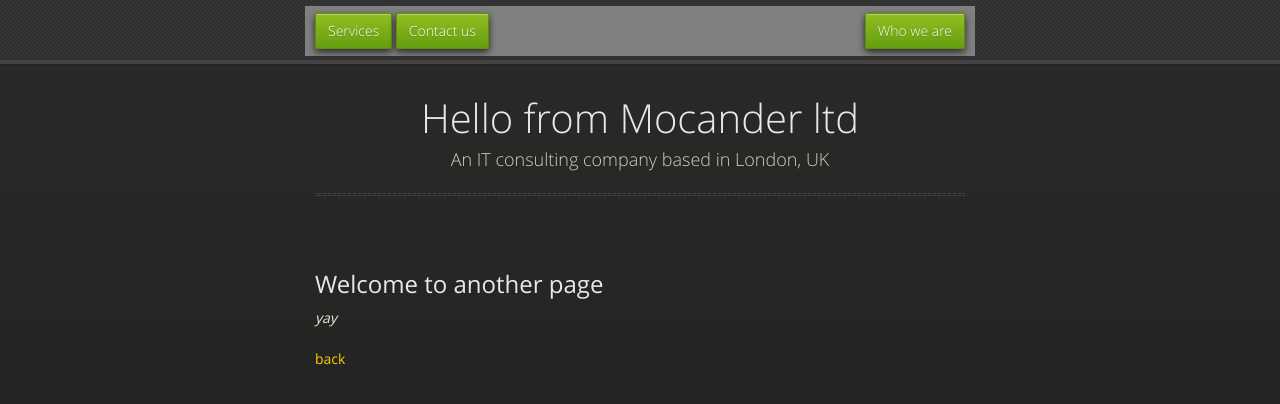
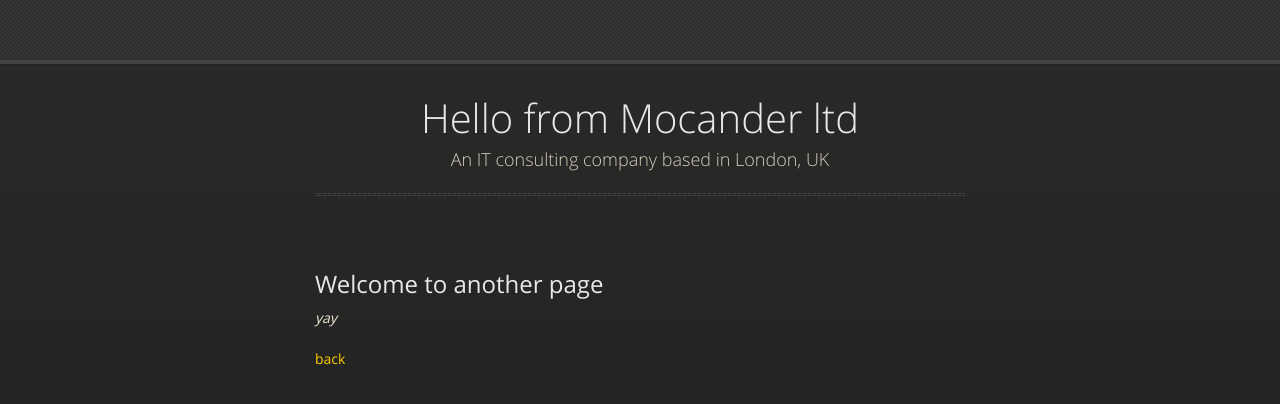
Before and after one commit to agiamas/agiamas.github.io, a Jekyll site: the page built from another-page.md, in a window 1280 px wide. Shown: the top 404 px of the page. Built offline with Jekyll 4.4.1, drawn with Linux system fonts in a browser that asks for light colours.

Commit message:
removed header from source vs target compiled

```diff
--- a/_layouts/default.html
+++ b/_layouts/default.html
@@ -21,9 +21,9 @@
   <body>
       <div id="header">
         <nav>
-          <li class="downloads"><a href="#who-we-are">Who we are</a></li>
-          <li><a href="#services">Services</a></li>
-          <li><a href="#contact-us">Contact us</a></li>
+          <!--<li class="downloads"><a href="#who-we-are">Who we are</a></li>-->
+          <!--<li><a href="#services">Services</a></li>-->
+          <!--<li><a href="#contact-us">Contact us</a></li>-->
           <!--<li class="fork"><a href="{{ site.github.repository_url }}">View On GitHub</a></li>-->
           <!--{% if site.show_downloads %}-->
             <!--<li class="downloads"><a href="{{ site.github.zip_url }}">ZIP</a></li>-->
```
Also changed, not shown: index.md (+1 -0 lines), 2 other files.
